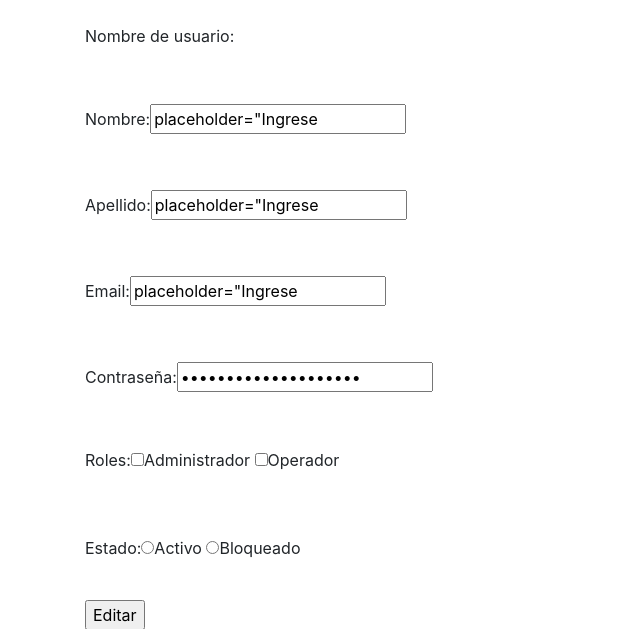
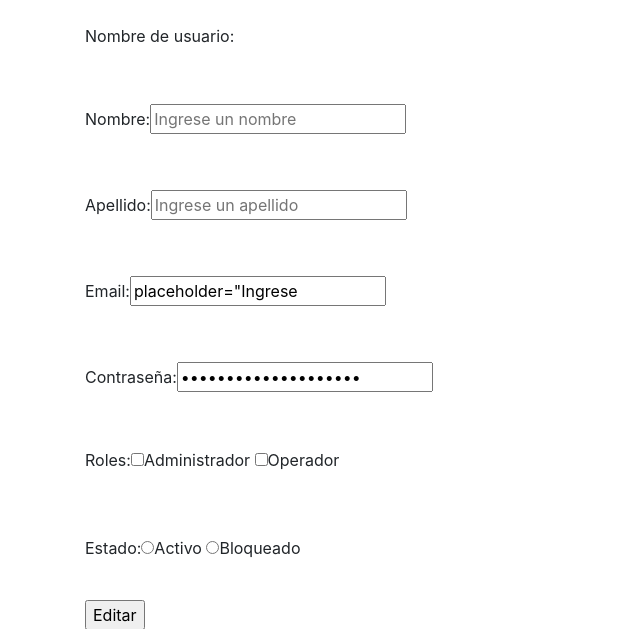
Before and after one commit to DavidScoffield/InundaSafe-PS1-2021, a Python web app: template app/templates/user/edit_other_user.html in a window 1280 px wide. Shown: the part 120-749 px from the top of the page, without its empty margins (0-640 px from the left). Run offline with Jinja, Linux system fonts and the light colour scheme; the template is opened without the code that fills it, so the values that code supplies are empty; some libraries are stand-ins or nearby versions.

Commit message:
Cambio regex en el formulario de alta usuario para que acepte tildes, espacios, mayusc, min, ñ,... Solucionado que cuando cargas un usuario como Activo salga Bloqueado Solucionado que al editar un usuario su nombre se corte ante espacios

```diff
--- a/app/resources/user.py
+++ b/app/resources/user.py
@@ -120,7 +120,7 @@ def create():
     username = params["username"]
     email = params["email"]
     password = params["password"]
-    state = request.form.get("state")
+    state = request.form.get("active")
     # selectedRoles = request.form.getlist("rol")
 
     selectedRoles = []
--- a/app/templates/user/edit_other_user.html
+++ b/app/templates/user/edit_other_user.html
@@ -26,11 +26,11 @@
     </p>
     <p>
       <label>Nombre:<label></br>
-      <input name="first_name" value={{user.first_name}} placeholder="Ingrese un nombre"/>
+      <input name="first_name" value="{{user.first_name}}" placeholder="Ingrese un nombre"/>
     </p>
     <p>
       <label>Apellido:<label></br>
-      <input name="last_name" value={{user.last_name}} placeholder="Ingrese un apellido"/>
+      <input name="last_name" value="{{user.last_name}}" placeholder="Ingrese un apellido"/>
     </p>
     <p>
       <label>Email:<label></br>
```
Also changed, not shown: app/helpers/forms/new_user_form.py (+4 -4 lines).
